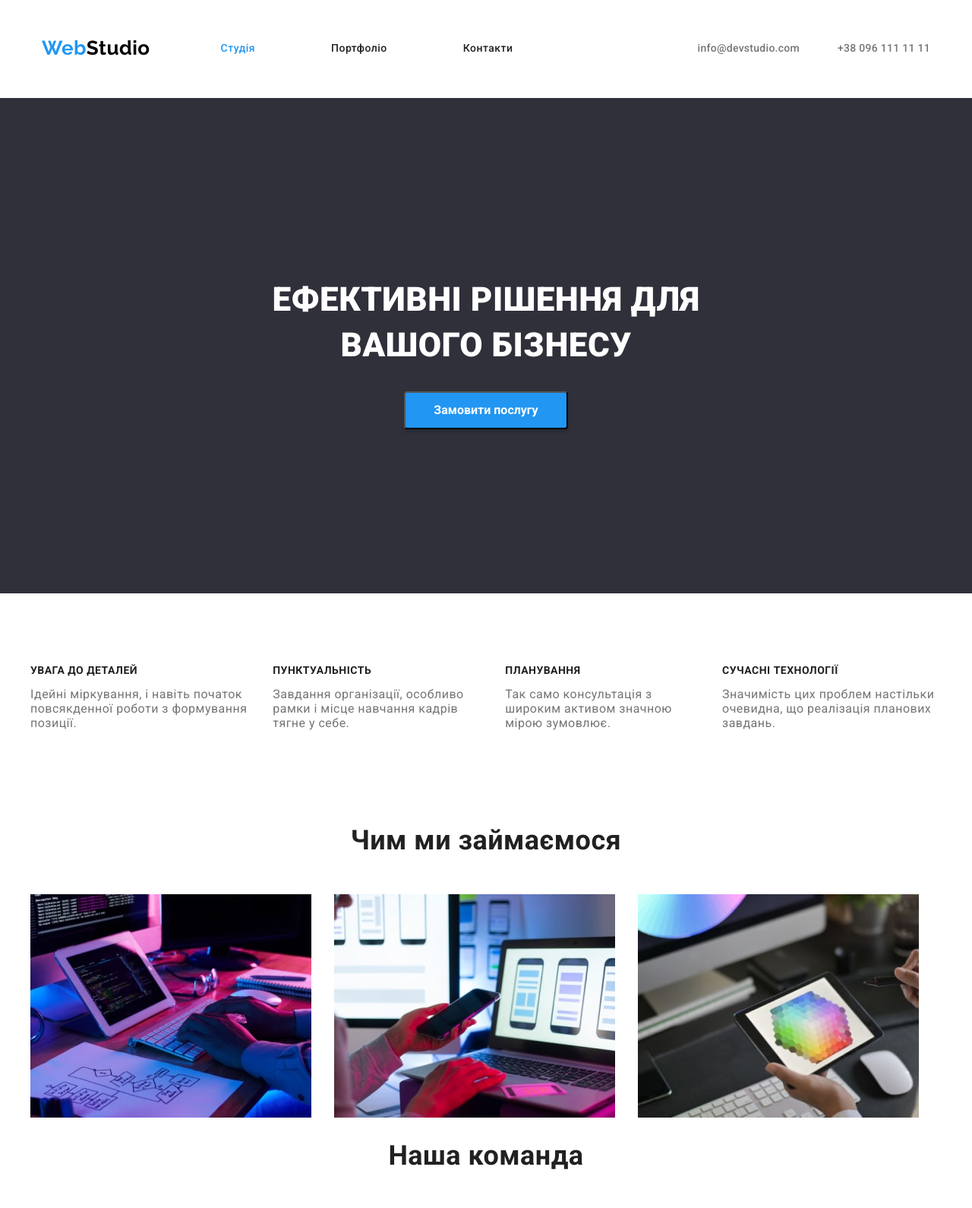
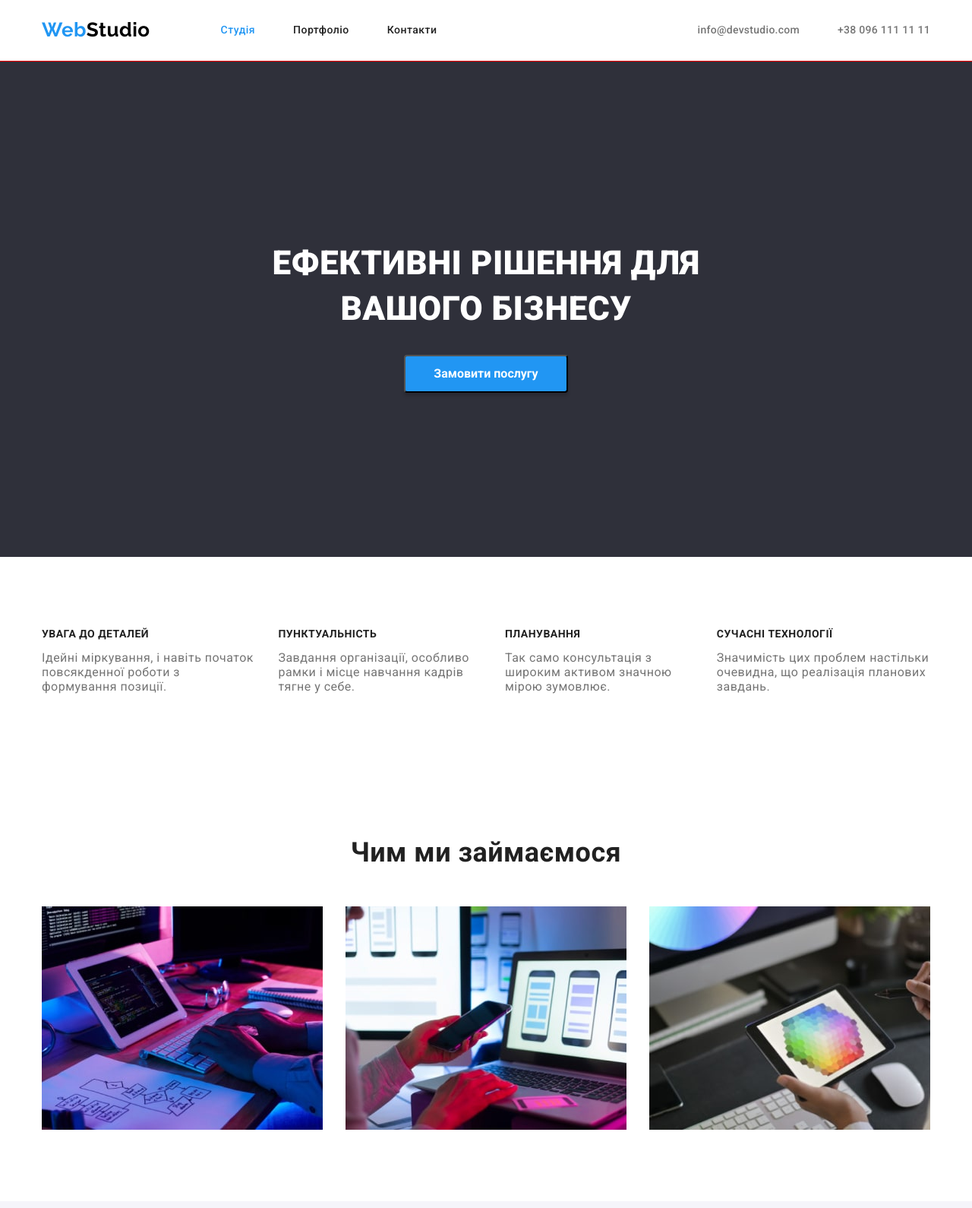
Before and after one commit to Nevidoma-Tetiana/goit-markup-hw-03, a plain HTML site: page index.html in a window 1280 px wide. Shown: the top 1590 px of the page at 76% size. Drawn offline with nearby package versions, Linux system fonts and the light colour scheme.

Commit message:
внесено зміни у зовнішні та внутрішні відступи

```diff
--- a/css/styles.css
+++ b/css/styles.css
@@ -17,6 +17,7 @@ html {
 }
 
 body {
+  margin: 0;
   background-color: var(--primery-white-color);
   color: var(--primery-text-color);
   font-family: Roboto, sans-serif;
@@ -42,6 +43,7 @@ img {
 .container {
   width: 1200px;
   margin: 0 auto;
+  padding: 0 15px;
 }
 
 .list,
@@ -72,10 +74,14 @@ img {
   text-align: center;
 }
 
+/* Header */
+
+.heading {
+  margin-top: 0;
+}
+
 .page-header {
-  background-color: var(--primery-white-color);
-  padding-top: 24px;
-  padding-bottom: 25px;
+  border-bottom: 1px solid red;
   display: flex;
 }
 
@@ -94,8 +100,16 @@ img {
   align-items: center;
 }
 
+.header-link {
+  padding-top: 32px;
+  padding-bottom: 32px;
+}
+
 /* Link */
+
 a {
+  padding-top: 32px;
+  padding-bottom: 32px;
   text-decoration: none;
 }
 
@@ -120,19 +134,12 @@ a {
   align-items: center;
   margin-right: auto;
 }
-.site-nav-item {
-  /* display: flex; */
-}
-
-.site-nav-item:not(:last-child) {
-  margin-right: 50px;
-}
 
 .site-nav-list .site-nav-item + .site-nav-item {
   margin-left: 50px;
 }
 
-.site-nav-list .link {
+.site-nav-list .header-link {
   align-items: center;
   display: flex;
   color: var(--primery-text-color);
@@ -226,7 +233,18 @@ a {
 
 /* Section */
 
+.servises-section {
+  padding-bottom: 94px;
+  padding-top: 94px;
+  font-weight: 700;
+  font-size: 36px;
+  line-height: 1.14;
+}
+
 .section {
+  padding-bottom: 94px;
+  padding-top: 94px;
+  background: #f5f4fa;
   font-weight: 700;
   font-size: 36px;
   line-height: 1.14;
@@ -234,8 +252,10 @@ a {
 .section-title {
   color: var(--primery-text-color);
 }
+
 .heading {
   margin-bottom: 50px;
+  margin-top: 0;
   font-weight: 700;
   font-size: 36px;
   line-height: 1.16;
@@ -282,7 +302,6 @@ a {
   background-color: var(--background-team-list);
   width: 270px;
   border-radius: 0px 0px 4px 4px;
-  padding-top: 30px;
   margin-right: 30px;
   box-shadow: 0px 1px 3px rgba(0, 0, 0, 0.12),
     0px 1px 1px rgba(0, 0, 0, 0.14),
@@ -294,8 +313,13 @@ a {
 .team-image {
   margin-bottom: 30px;
 }
+.team-list-person {
+  padding: 30px 30px 30px 30px;
+}
+
 .team-person {
   margin-bottom: 10px;
+  margin-top: 0;
   color: var(--primery-text-color);
   font-weight: 500;
   font-size: 16px;
@@ -303,6 +327,7 @@ a {
   text-align: center;
 }
 .profesion {
+  padding: 0 0 0 0;
   color: var(--paragraph-text-color);
   font-weight: 400;
   font-size: 16px;
@@ -317,6 +342,7 @@ a {
   min-width: 216px;
   height: 50px;
   margin: 0 auto;
+  margin-bottom: 0;
   margin-top: 30px;
   background-color: var(--accent-color);
   color: var(--primery-white-color);
@@ -384,8 +410,6 @@ a {
 }
 .btn-second {
   padding: 6px 22px;
-  min-width: 125px;
-  height: 38px;
 
   background-color: #f5f4fa;
   color: var(--primery-text-color);
@@ -393,6 +417,7 @@ a {
   font-weight: 500;
   font-size: 16px;
   line-height: 1.6;
+  border: none;
   border-radius: 4px;
   cursor: pointer;
   text-align: center;
@@ -418,6 +443,7 @@ a {
 }
 .projects {
   margin-bottom: 4px;
+  margin-top: 0;
   color: var(--primery-text-color);
   font-size: 18px;
   line-height: 2;
@@ -449,6 +475,7 @@ a {
   border-top: 0;
 }
 .projects-type {
+  margin: 0;
   color: var(--paragraph-text-color);
   font-size: 16px;
   line-height: 1.88;
--- a/index.html
+++ b/index.html
@@ -50,12 +50,12 @@
               >
             </li>
             <li class="site-nav-item">
-              <a href="./potfolio.html" class="link"
+              <a href="./potfolio.html" class="header-link"
                 >Портфоліо</a
               >
             </li>
             <li class="site-nav-item">
-              <a href="" class="link">Контакти</a>
+              <a href="" class="header-link">Контакти</a>
             </li>
           </ul>
         </nav>
@@ -125,7 +125,7 @@
           </ul>
         </div>
       </section>
-      <section class="section">
+      <section class="servises-section">
         <div class="container">
           <h2 class="heading">Чим ми займаємося</h2>
           <ul class="servises-list">
@@ -161,48 +161,60 @@
           <h2 class="team">Наша команда</h2>
           <ul class="team-list">
             <li class="team-list-item">
-              <img class="team-image"
+              <img
+                class="team-image"
                 src="./images/photo1.jpg"
                 alt="Ігор Дем'яненко"
                 width="270"
                 height="260"
               />
+              <div class="team-list-person">
                 <h3 class="team-person">Ігор Дем'яненко</h3>
                 <p class="profesion" lang="en">
                   Product Designer
                 </p>
+              </div>
             </li>
             <li class="team-list-item">
-              <img class="team-image"
+              <img
+                class="team-image"
                 src="./images/photo2.jpg"
                 alt="Ольга Рєпіна"
                 width="270"
                 height="260"
               />
+              <div class="team-list-person">
                 <h3 class="team-person">Ольга Рєпіна</h3>
                 <p class="profesion" lang="en">
                   Frontend Developer
                 </p>
+              </div>
             </li>
             <li class="team-list-item">
-              <img class="team-image"
+              <img
+                class="team-image"
                 src="./images/photo3.jpg"
                 alt="Микола Тарасов"
                 width="270"
                 height="260"
               />
+              <div class="team-list-person">
                 <h3 class="team-person">Микола Тарасов</h3>
                 <p class="profesion" lang="en">Marketing</p>
+              </div>
             </li>
             <li class="team-list-item">
-              <img class="team-image"
+              <img
+                class="team-image"
                 src="./images/photo4.jpg"
                 alt="Миайло Єрмаков"
                 width="270"
                 height="260"
               />
+              <div class="team-list-person">
                 <h3 class="team-person">Михайло Єрмаков</h3>
                 <p class="profesion" lang="en">UI Designer</p>
+              </div>
             </li>
           </ul>
         </div>
@@ -229,22 +241,18 @@
               >
             </li>
             <li class="footer-info">
-              <p>
               <a
                 class="footer-link-info"
                 href="mailto:info@devstudio.com"
                 >info@devstudio.com</a
               >
-              </p>
             </li>
             <li class="footer-info">
-              <p>
               <a
                 class="footer-link-info"
                 href="tel:+380961111111"
                 >+38 096 111 11 11</a
               >
-              </p>
             </li>
           </ul>
         </address>
```
Also changed, not shown: potfolio.html (+3 -7 lines). Lines whose indentation alone changed are shown as unchanged.
